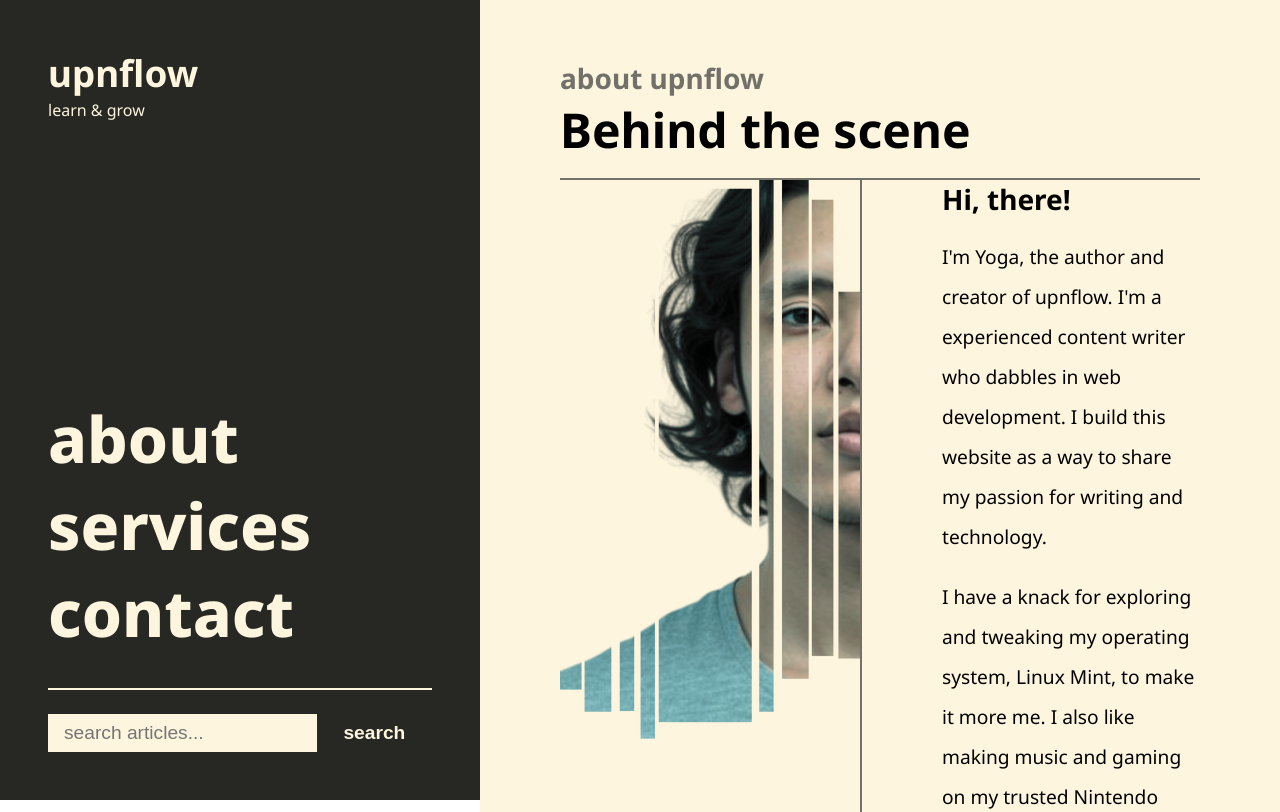
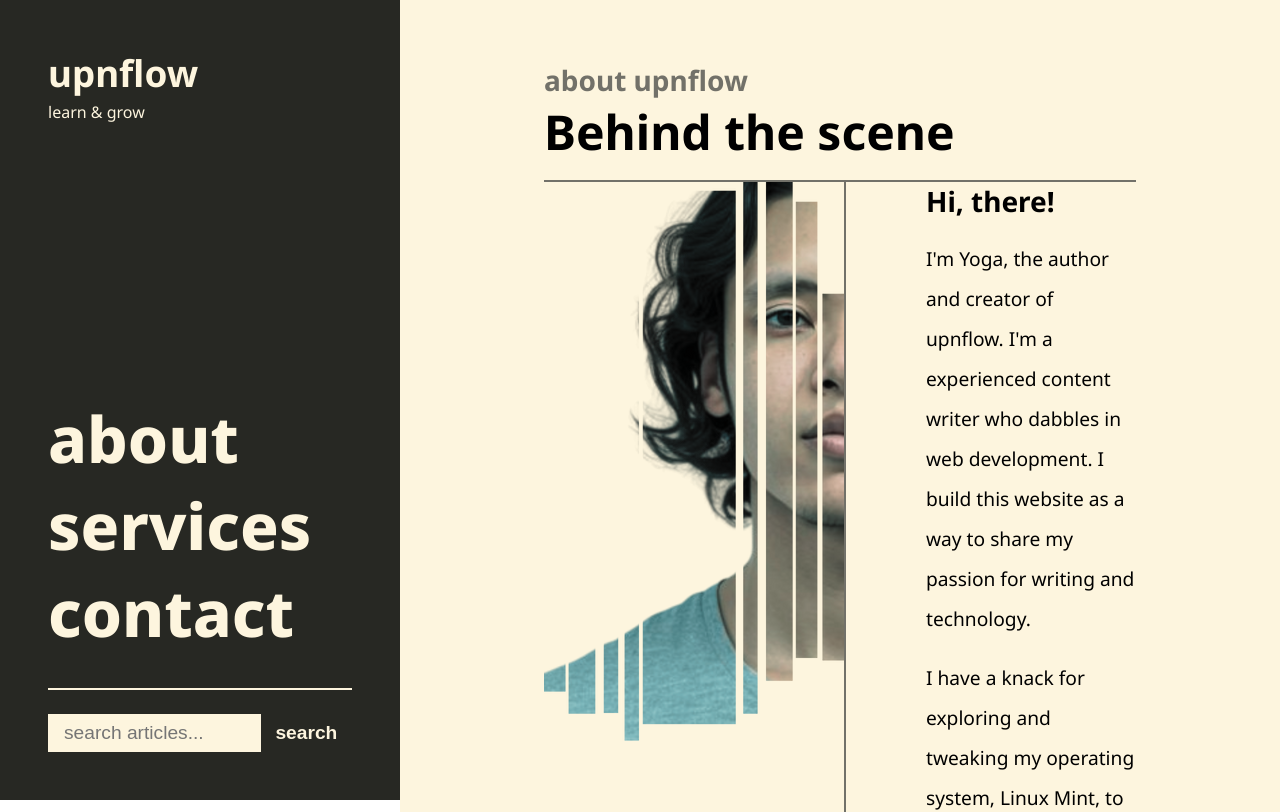
Before and after one commit to yogskr/upnflow, a Next.js app: page /about in a window 1280 px wide. Shown: the top 812 px of the page. Built offline with nearby package versions, Linux system fonts and the light colour scheme.

Commit message:
Modified the global styling

```diff
--- a/app/globals.css
+++ b/app/globals.css
@@ -40,7 +40,7 @@ h3 {
 
 p,
 li {
-  line-height: 1.5;
+  line-height: 1.8;
 }
 
 /* Main Content -- Main Page and Footer */
@@ -48,8 +48,8 @@ li {
   display: flex;
   flex-direction: column;
   justify-content: space-between;
-  padding: 3.7rem 5rem 3rem 5rem;
-  margin-left: 30rem;
+  padding: 3.8rem 9rem 3rem 9rem;
+  margin-left: 25rem;
   min-height: 100vh;
   font-size: 1.2rem;
   background-color: var(--text-white);
@@ -59,7 +59,7 @@ li {
 header {
   position: fixed;
   background-color: var(--bg-black);
-  width: 30rem;
+  width: 25rem;
   min-height: 100vh;
 }
 
@@ -79,4 +79,19 @@ footer p {
   font-size: 1rem;
 }
 
+/* Blog Featured Image */
+.imageContainer {
+  border-top: 2px solid var(--text-gray);
+  width: 100%;
+  margin: 0;
+  padding: 2rem 0 0 0;
+  display: flex;
+  justify-content: center;
+}
+
+.featuredImage {
+  width: 100%;
+  border-radius: 5px;
+}
+
 /* Media Query Mobile */
```
